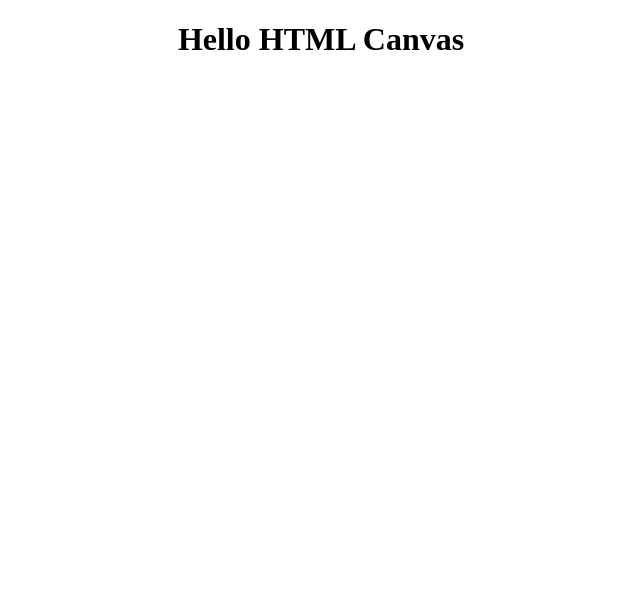
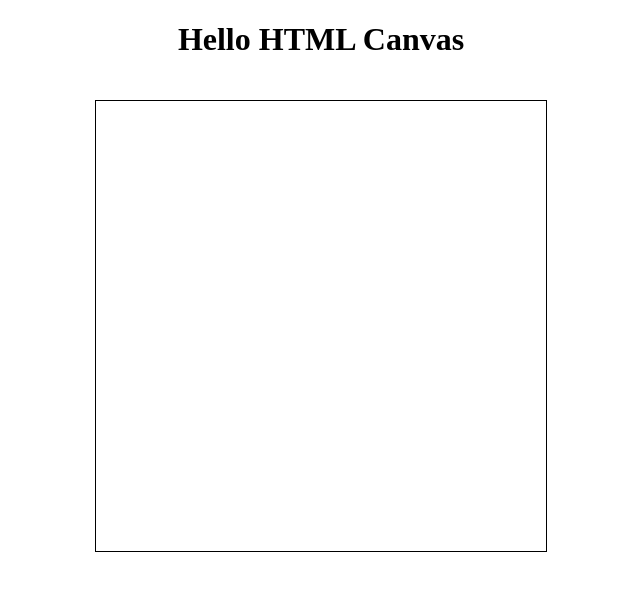
Before and after one commit to yuvalsidis/Day-27-HTML5-Canvas, a plain HTML site: page Exercise1again/index.html in a window 1280 px wide. Shown: the whole page, without its empty margins (319-959 px from the left). Drawn offline with Linux system fonts and the light colour scheme.

Commit message:
fix main-content name

```diff
--- a/Exercise1again/styles/components/main-content.css
+++ b/Exercise1again/styles/components/main-content.css
@@ -1,4 +1,4 @@
-.main-contemt .canvas{
+.main-content .canvas{
     background-color: white;
     border: 1px solid black;
 }
```
